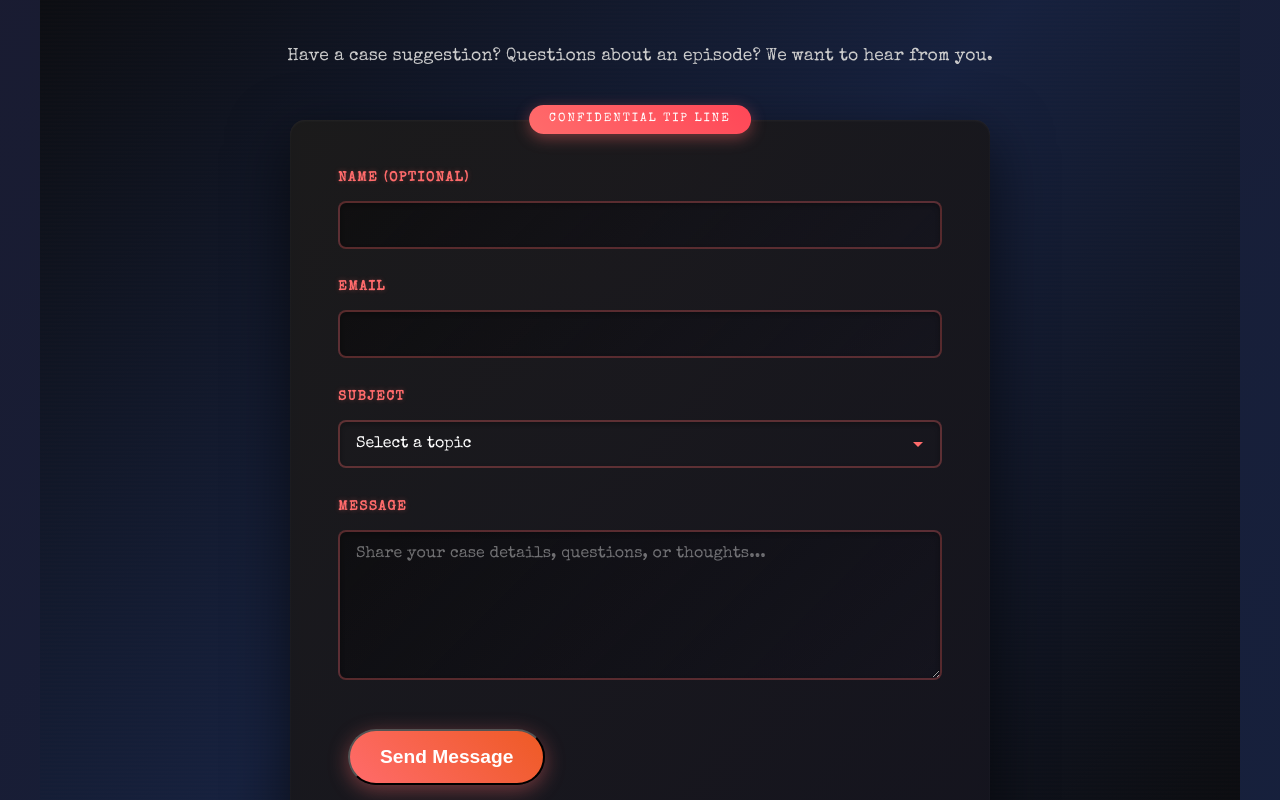
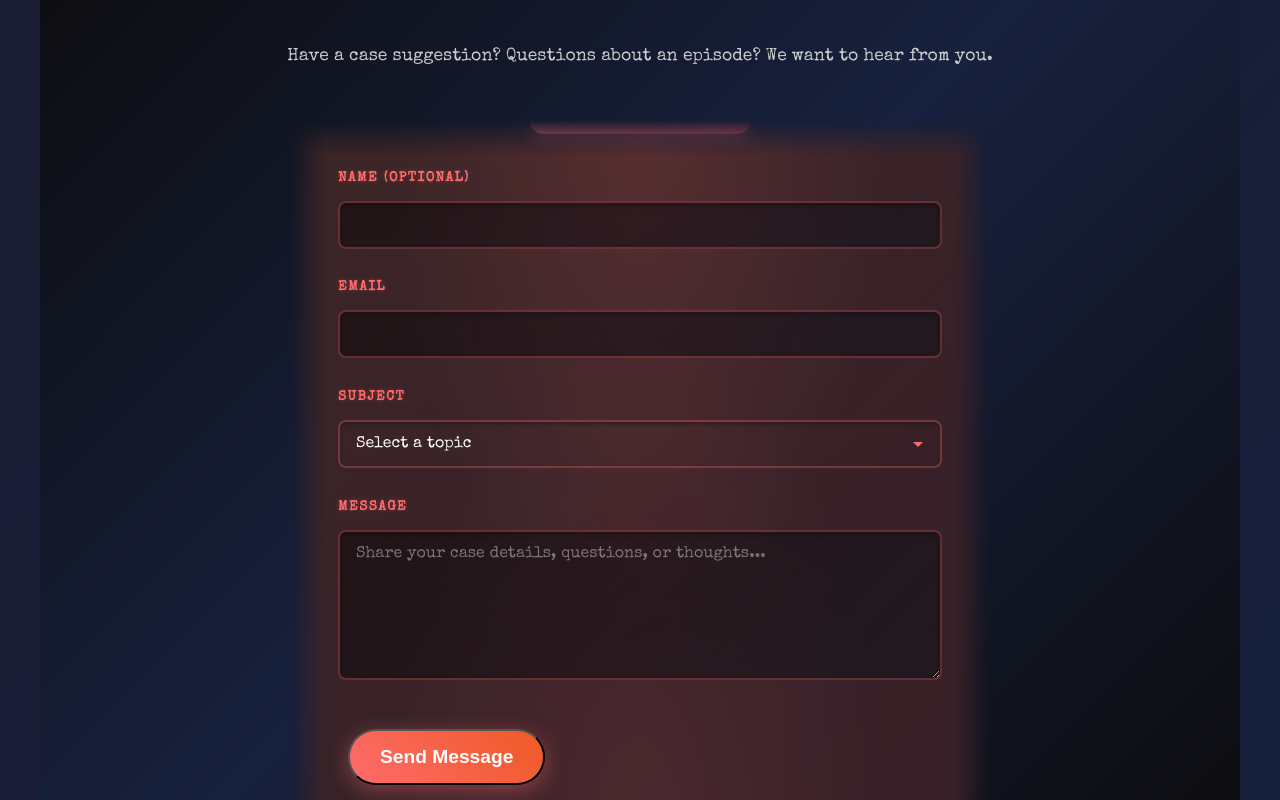
Before and after one commit to ktyndall-debug/Carolina-Case-Files, a plain HTML site: page index.html in a window 1280 px wide. Shown: the part 3960-4760 px from the top of the page. Drawn offline with nearby package versions, Linux system fonts and the light colour scheme.

Commit message:
Update index.html

```diff
--- a/index.html
+++ b/index.html
@@ -961,6 +961,14 @@
             box-shadow:
                 0 20px 60px rgba(0, 0, 0, 0.6),
                 inset 0 1px 3px rgba(255, 255, 255, 0.05);
+            mask-image:
+                linear-gradient(to right, transparent 0%, black 5%, black 95%, transparent 100%),
+                linear-gradient(to bottom, transparent 0%, black 5%, black 95%, transparent 100%);
+            mask-composite: intersect;
+            -webkit-mask-image:
+                linear-gradient(to right, transparent 0%, black 5%, black 95%, transparent 100%),
+                linear-gradient(to bottom, transparent 0%, black 5%, black 95%, transparent 100%);
+            -webkit-mask-composite: source-in;
         }
 
         .contact-form::before {
```
